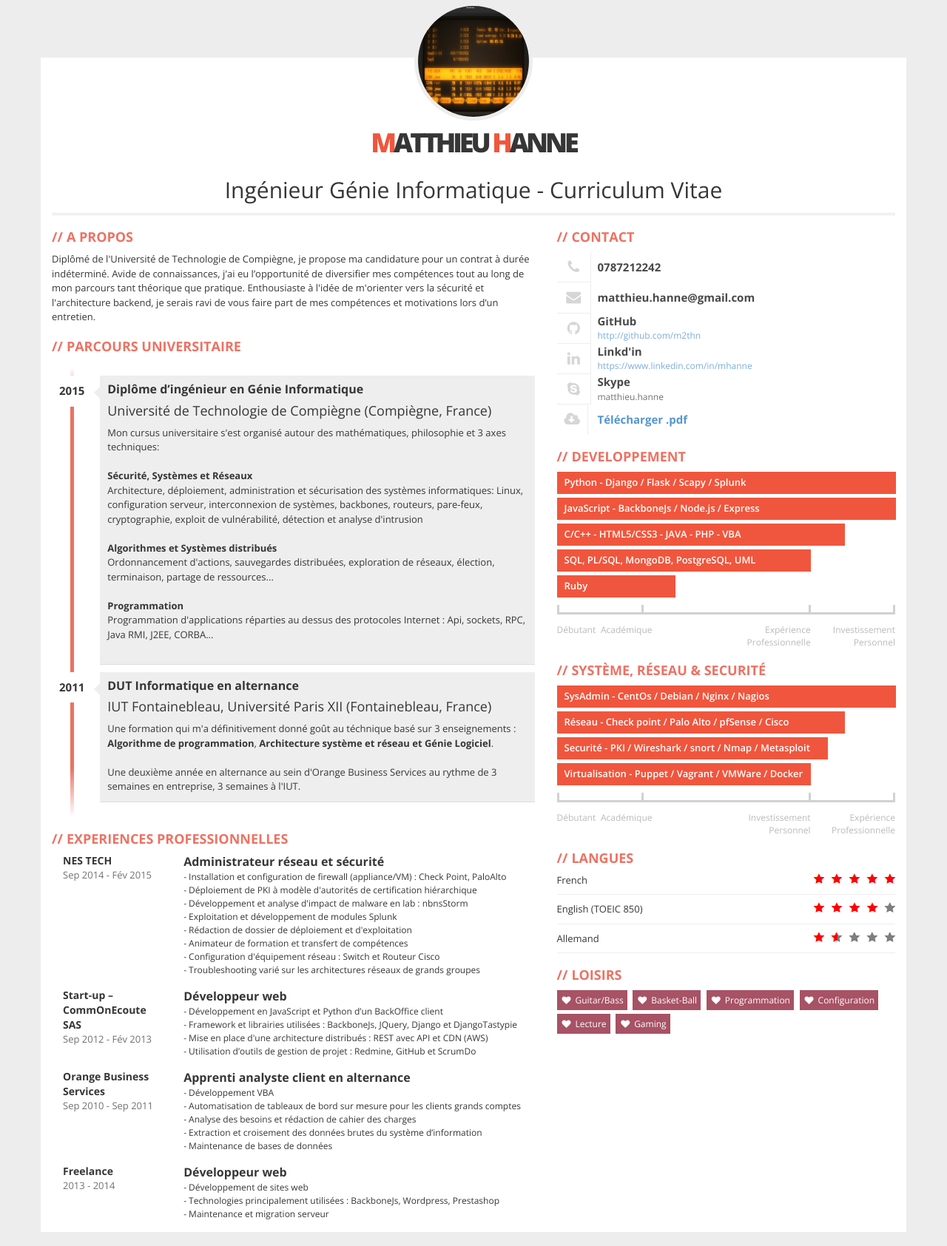
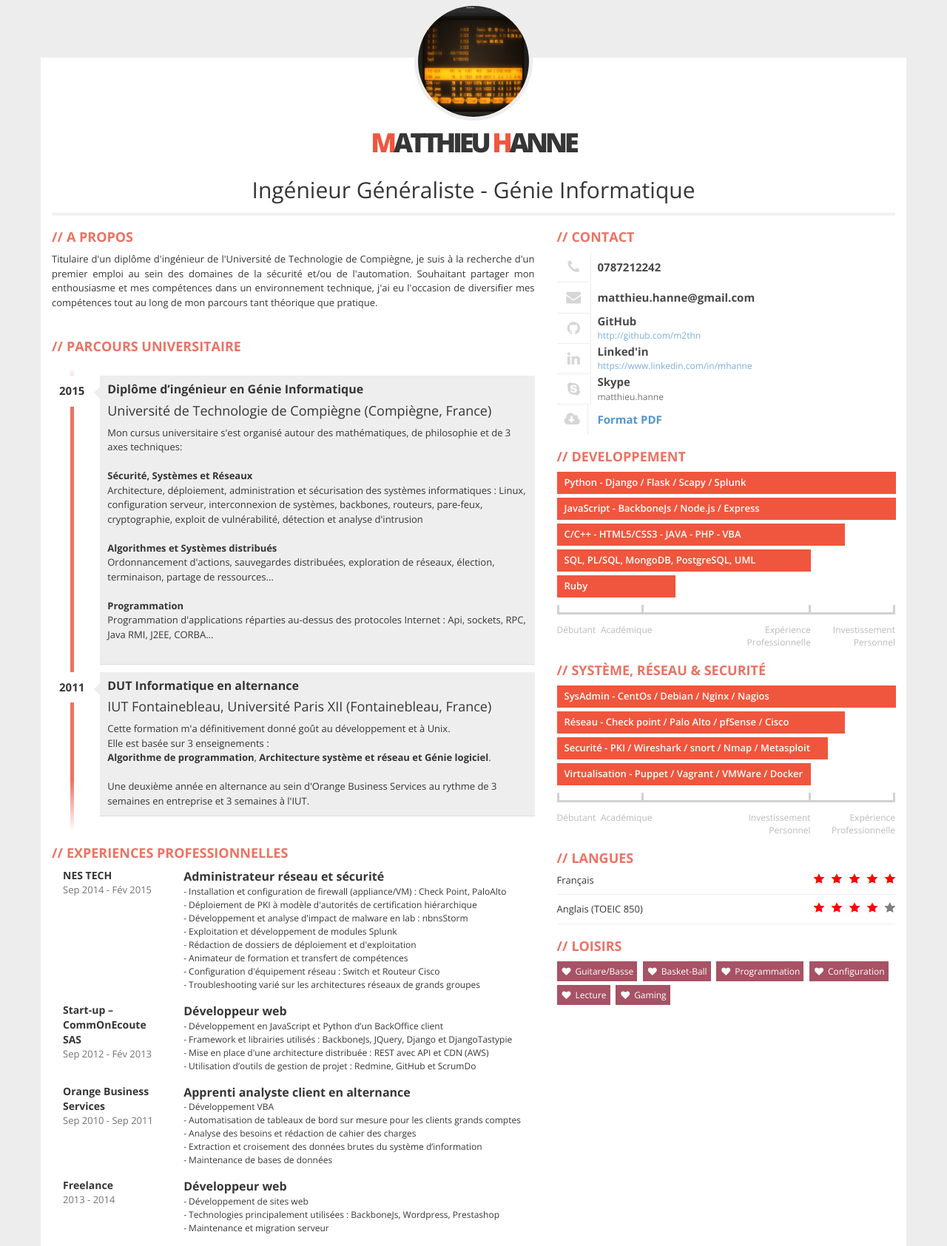
Before and after one commit to matthieuHanne/matthieuHanne.github.io, a plain HTML site: page index.html in a window 1280 px wide. Shown: the part 2-1687 px from the top of the page at 74% size. Drawn offline with nearby package versions, Linux system fonts and the light colour scheme.

Commit message:
Add pdf and change title

```diff
--- a/index.html
+++ b/index.html
@@ -20,7 +20,7 @@
         </div>
         <div id="text-header">
           <h1><span>M</span>atthieu <span>H</span>anne</h1>
-          <h2>Ingénieur Génie Informatique - Curriculum Vitae</h2>
+          <h2>Ingénieur Généraliste - Génie Informatique </h2>
         </div>
       </div>
     </div>
@@ -30,12 +30,8 @@
       <!-- ABOUT ME -->
       <div class="box">
         <h2>A propos  </h2>
-        <p>
-        Diplômé de l'Université de Technologie de Compiègne, je propose ma candidature pour un
-        contrat à durée indéterminé. Avide de connaissances, j'ai eu l’opportunité de diversifier mes
-        compétences tout au long de mon parcours tant théorique que pratique. Enthousiaste à l'idée
-        de m'orienter vers la sécurité et l'architecture backend, je serais ravi de vous faire part
-        de mes compétences et motivations lors d’un entretien.
+        <p style="text-align: justify;">
+Titulaire d'un diplôme d'ingénieur de l'Université de Technologie de Compiègne, je suis à la recherche d'un premier emploi au sein des domaines de la sécurité et/ou de l'automation. Souhaitant partager mon enthousiasme et mes compétences dans un environnement technique, j'ai eu l'occasion de diversifier mes compétences tout au long de mon parcours tant théorique que pratique.  <br/><br/>
         </p>
       </div>
       <!-- EDUCATION -->
@@ -48,11 +44,11 @@
             <h3>Diplôme d’ingénieur en Génie Informatique</h3>
             <h4>Université de Technologie de Compiègne (Compiègne, France)</h4>
             <p>
-            Mon cursus universitaire s'est organisé autour des mathématiques, philosophie et 3 axes techniques:
+            Mon cursus universitaire s'est organisé autour des mathématiques, de philosophie et de 3 axes techniques:
             <br><br>
 
             <b>Sécurité, Systèmes et Réseaux</b><br>
-            Architecture, déploiement, administration et sécurisation des systèmes informatiques: Linux, configuration serveur, interconnexion de systèmes,  backbones, routeurs, pare-feux, cryptographie, exploit de vulnérabilité, détection et analyse d'intrusion
+            Architecture, déploiement, administration et sécurisation des systèmes informatiques : Linux, configuration serveur, interconnexion de systèmes,  backbones, routeurs, pare-feux, cryptographie, exploit de vulnérabilité, détection et analyse d'intrusion
             <br><br>
 
             <b>Algorithmes et Systèmes distribués</b><br>
@@ -60,7 +56,7 @@
             <br><br>
 
             <b>Programmation</b><br>
-            Programmation d'applications réparties au dessus des protocoles Internet : Api, sockets, RPC, Java RMI, J2EE, CORBA...
+            Programmation d'applications réparties au-dessus des protocoles Internet : Api, sockets, RPC, Java RMI, J2EE, CORBA...
             <br><br>
             <p>
           </div>
@@ -71,8 +67,10 @@
             <h3>DUT Informatique en alternance</h3>
             <h4>IUT Fontainebleau, Université Paris XII (Fontainebleau, France)</h4>
             <p>
-            Une formation qui m'a définitivement donné go&#251;t au téchnique basé sur 3 enseignements : <b>Algorithme de programmation</b>, <b>Architecture système et réseau et Génie Logiciel</b>.<br><br>
-            Une deuxième année en alternance au sein d'Orange Business Services au rythme de 3 semaines en entreprise, 3 semaines à l'IUT.
+            Cette formation m'a définitivement donné go&#251;t au développement et à Unix.</br>
+            Elle est basée sur 3 enseignements :<br>
+            <b>Algorithme de programmation</b>, <b>Architecture système et réseau et Génie logiciel</b>.<br><br>
+            Une deuxième année en alternance au sein d'Orange Business Services au rythme de 3 semaines en entreprise et 3 semaines à l'IUT.
             </p>
           </div>
           </li>
@@ -95,7 +93,7 @@
               - Déploiement de PKI à modèle d'autorités de certification hiérarchique<br>
               - Développement et analyse d'impact de malware en lab : nbnsStorm<br>
               - Exploitation et développement de modules Splunk<br>
-              - Rédaction de dossier de déploiement et d'exploitation<br>
+              - Rédaction de dossiers de déploiement et d'exploitation<br>
               - Animateur de formation et transfert de compétences<br>
               - Configuration d'équipement réseau : Switch et Routeur Cisco<br>
               - Troubleshooting varié sur les architectures réseaux de grands groupes<br>
@@ -111,8 +109,8 @@
             <div class="profession">Développeur web</div>
             <div class="description">
               - Développement en JavaScript et Python d’un BackOffice client<br>
-              - Framework et librairies utilisées : BackboneJs, JQuery, Django et DjangoTastypie<br>
-              - Mise en place d'une architecture distribués : REST avec API et CDN (AWS)<br>
+              - Framework et librairies utilisés : BackboneJs, JQuery, Django et DjangoTastypie<br>
+              - Mise en place d'une architecture distribuée : REST avec API et CDN (AWS)<br>
               - Utilisation d’outils de gestion de projet : Redmine, GitHub et ScrumDo<br>
             </div>
           </div>
@@ -169,7 +167,7 @@
         </div>
         <div class="contact-item">
           <div class="icon pull-left text-center"><span class="fa fa-linkedin fa-fw"></span></div>
-          <div class="title pull-right">Linkd'in</div>
+          <div class="title pull-right">Linked'in</div>
           <div class="description pull-right"><a href="https://www.linkedin.com/in/mhanne">https://www.linkedin.com/in/mhanne</a></div>
         </div>
         <div class="contact-item">
@@ -180,7 +178,7 @@
         <div class="contact-item">
 
           <div class="icon pull-left text-center"><span class="fa fa-cloud-download"></span></div>
-          <div class="title only pull-right"><a href='./MHANNE_CV.pdf'>Télécharger .pdf</a></div>
+          <div class="title only pull-right"><a href='./MHANNE_CV.pdf'>Format PDF</a></div>
         </div>
       </div>
       <!-- SKILLS -->
@@ -220,15 +218,14 @@
       <div class="box">
         <h2>Langues</h2>
         <div id="language-skills">
-          <div class="skill">French<div class="icons pull-right"><div style="width: 100%;" class="icons-red"></div></div></div>
-          <div class="skill">English (TOEIC 850)<div class="icons pull-right"><div style="width: 80%;" class="icons-red"></div></div></div>
-          <div class="skill">Allemand<div class="icons pull-right"><div style="width: 30%;" class="icons-red"></div></div></div>
+          <div class="skill">Français<div class="icons pull-right"><div style="width: 100%;" class="icons-red"></div></div></div>
+          <div class="skill">Anglais (TOEIC 850)<div class="icons pull-right"><div style="width: 80%;" class="icons-red"></div></div></div>
         </div>
       </div>
       <!-- HOBBIES -->
       <div class="box">
         <h2>Loisirs</h2>
-        <div class="hobby">Guitar/Bass</div>
+        <div class="hobby">Guitare/Basse</div>
         <div class="hobby">Basket-Ball</div>
         <div class="hobby">Programmation</div>
         <div class="hobby">Configuration</div>
```
Also changed, not shown: 1 other file.
